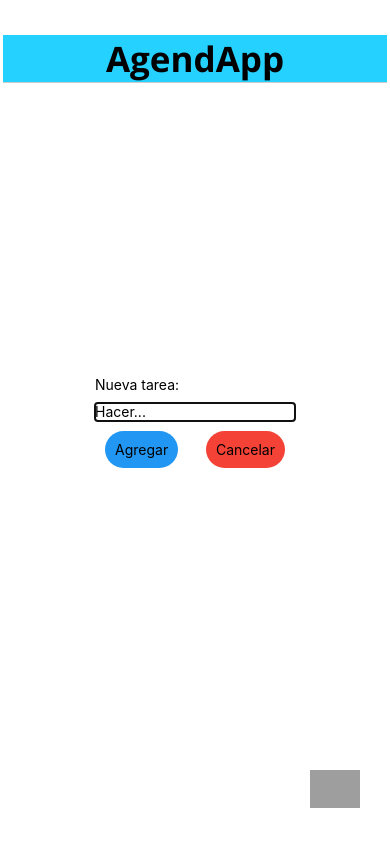
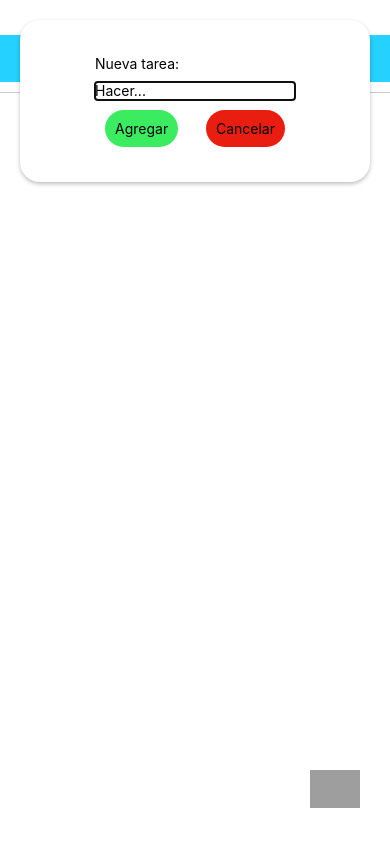
Before and after one commit to patricioriel/patricio_riel_desarrollo_apps, a React Native app: screen / in a window 390 px wide. Both pictures are taken after a click on the element 335 px from the left and 789 px from the top of the page. Built offline with nearby package versions, Linux system fonts and the light colour scheme; grey boxes are pictures that could not be loaded.

Commit message:
agrego render condicional en pantalla inicial

```diff
--- a/App.js
+++ b/App.js
@@ -1,13 +1,9 @@
-import React, { useState, } from "react";
-import {StyleSheet, View, ActivityIndicator} from "react-native";
+import React, { useState} from "react";
+import { StyleSheet,SafeAreaView } from "react-native";
 import * as SplashScreen from 'expo-splash-screen';
 import { useFonts } from 'expo-font';
 
-import BotonFlotante from "./src/components/BotonFlotante";
-import Header from "./src/components/Header";
-import ItemList from "./src/components/ItemList";
-import ModalLista from "./src/components/ModalLista";
-import ModalTask from "./src/components/ModalTask";
+import {Header, BotonFlotante, Isologo, ItemList, ModalLista, ModalTask} from "./src/components"
 
 SplashScreen.preventAutoHideAsync()
 
@@ -78,14 +74,9 @@ export default function App() {
     return null;
   };
 
-
   return (
-    <View style={styles.screen} onLayout={onLayoutRootView}>
-      {loading ? (
-        <View style={styles.spinner}>
-          <ActivityIndicator size="large" color="#0000ff" />
-        </View>
-      ) : (
+    <SafeAreaView style={styles.screen} onLayout={onLayoutRootView}>
+      {loading ? (<Isologo />) : (
         <>
           <Header />
           <ItemList items={items} openTask={openTask} />
@@ -106,8 +97,9 @@ export default function App() {
           />
         </>
       )}
-    </View>
-  )};
+    </SafeAreaView>
+  )
+};
 
 
 const styles = StyleSheet.create({
--- a/src/components/Header.jsx
+++ b/src/components/Header.jsx
@@ -1,4 +1,5 @@
 import { StyleSheet, Text, View } from 'react-native'
+import COLORS from '../constants/COLORS'
 import React from 'react'
 
 const Header = () => {
@@ -20,7 +21,7 @@ const styles = StyleSheet.create({
         textAlign: 'center',
         width: '100%',
         fontSize: 35,
-        backgroundColor: "#25d1fe",
+        backgroundColor: COLORS.celeste,
         fontFamily: "open-sans-bold"
     },
 })
--- /dev/null
+++ b/src/components/Isologo.jsx
@@ -0,0 +1,28 @@
+import { StyleSheet, Image, View } from 'react-native'
+import React from 'react'
+
+const Isologo = () => {
+  return (
+    <View style={styles.containeriso}>
+        <Image
+        style={styles.isologo}
+        source={{ uri: "https://cdn-icons-png.flaticon.com/512/7165/7165526.png" }}
+      />
+      </View>
+  )
+}
+
+export default Isologo
+
+const styles = StyleSheet.create({
+    isologo:{
+        width: 250,
+        height: 250
+      },
+      containeriso:{
+        flex: 1,
+        alignItems: "center",
+        justifyContent: "center",
+        backgroundColor: "#fff"
+      }
+})
--- a/src/components/ItemList.jsx
+++ b/src/components/ItemList.jsx
@@ -1,4 +1,5 @@
 import { StyleSheet, Text, FlatList, Pressable } from 'react-native'
+import COLORS from '../constants/COLORS'
 import React from 'react'
 
 const ItemList = ({ items, openTask }) => {
@@ -8,13 +9,22 @@ const ItemList = ({ items, openTask }) => {
             data={items}
             renderItem={(itemData) => (
                 <Pressable
-                    style={styles.itemContainer}
+                    style={[
+                        styles.itemContainer,
+                        itemData.item.state ? styles.itemContainerResuelto : styles.itemContainerPendiente,
+                    ]}
                     onPress={() => {
                         openTask(itemData.item);
                     }}
                 >
                     <Text style={styles.itemName}>{itemData.item.name}</Text>
-                    <Text style={itemData.item.state ? styles.itemtarea : styles.itemtareaing}>{itemData.item.state ? "Resuelto" : "Pendiente"}</Text>
+                    <Text
+                        style={[
+                            itemData.item.state ? styles.itemtareaResuelto : styles.itemtareaPendiente,
+                        ]}
+                    >
+                        {itemData.item.state ? 'Resuelto ✔️' : 'Pendiente ⏱️'}
+                    </Text>
                 </Pressable>
             )}
             keyExtractor={(item) => item.id.toString()}
@@ -27,24 +37,32 @@ export default ItemList
 const styles = StyleSheet.create({
     flatList: {
         borderTopColor: "#ccc",
-        borderTopWidth: 1
+        borderTopWidth: 1,
+        marginTop:10
     },
     itemContainer: {
         padding: 10,
         marginTop: 1,
         borderBottomColor: "#ccc",
-        borderBottomWidth: 1
+        borderBottomWidth: 1,
     },
     itemName: {
         fontSize: 20,
         fontWeight: "bold"
     },
-    itemtarea: {
-        fontSize: 15,
-        color: "#1ab35e"
+    itemtareaResuelto: {
+        fontSize: 17,
+        color: "green",
     },
-    itemtareaing: {
-        fontSize: 15,
-        color: "#2196f3"
+    itemtareaPendiente: {
+        fontSize: 17,
+        color: "red",
+        fontFamily: "open-sans",
+    },
+    itemContainerResuelto: {
+        backgroundColor: COLORS.fondoverde,
+    },
+    itemContainerPendiente: {
+        backgroundColor: COLORS.fondonaranja,
     },
 })
--- a/src/components/ModalLista.jsx
+++ b/src/components/ModalLista.jsx
@@ -1,4 +1,5 @@
 import { StyleSheet, Text, View, Modal, Pressable} from 'react-native'
+import COLORS from '../constants/COLORS'
 import React from 'react'
 
 const ModalLista = ({onCancelModal, onDeleteTask, modalVisible,selectedItem, stateChange}) => {
@@ -11,7 +12,7 @@ const ModalLista = ({onCancelModal, onDeleteTask, modalVisible,selectedItem, sta
           <Pressable
             onPress={onCancelModal}
           >
-            <Text style={[styles.button, styles.close]}>Cerrar</Text>
+            <Text style={[styles.button, styles.close]}>X</Text>
           </Pressable>
         </View>
 
@@ -30,7 +31,7 @@ const ModalLista = ({onCancelModal, onDeleteTask, modalVisible,selectedItem, sta
 
         <View style={styles.modalActions}>
           <Pressable
-            style={[styles.button, styles.buttonCancel, selectedItem.state && styles.disabledButton]}
+            style={[styles.button, styles.buttonReady, selectedItem.state && styles.disabledButton]}
             onPress={() => {
               stateChange(selectedItem.id);
             }}
@@ -107,11 +108,11 @@ const styles = StyleSheet.create({
     padding: 10,
     marginHorizontal: 10,
   },
-  buttonCancel: {
-    backgroundColor: "#2196F3",
+  buttonReady: {
+    backgroundColor: COLORS.verde,
   },
   buttonDelete: {
-    backgroundColor: "#f44336",
+    backgroundColor: COLORS.rojo,
   },
   buttonClose: {
     position: "absolute",
--- a/src/components/ModalTask.jsx
+++ b/src/components/ModalTask.jsx
@@ -1,4 +1,5 @@
 import { StyleSheet, Text, View, Modal, TextInput, Pressable } from 'react-native'
+import COLORS from '../constants/COLORS'
 import React from 'react'
 
 const ModalTask = ({ addModal, onChangeTask, Task, addTask, closeAddTask }) => {
@@ -17,7 +18,7 @@ const ModalTask = ({ addModal, onChangeTask, Task, addTask, closeAddTask }) => {
                     </View>
                     <View style={styles.modalActions}>
                         <Pressable
-                            style={[styles.button, styles.buttonCancel]}
+                            style={[styles.button, styles.buttonAdd]}
                             onPress={() => {
                                 addTask();
                             }}
@@ -50,7 +51,7 @@ const styles = StyleSheet.create({
         width: 200,
         borderBottomColor: "black",
         borderBottomWidth: 1,
-        marginTop: 10
+        marginTop: 10,
     },
 
     item: {
@@ -66,11 +67,11 @@ const styles = StyleSheet.create({
         padding: 10,
         marginHorizontal: 10,
     },
-    buttonCancel: {
-        backgroundColor: "#2196F3",
+    buttonAdd: {
+        backgroundColor: COLORS.verde
     },
     buttonDelete: {
-        backgroundColor: "#f44336",
+        backgroundColor: COLORS.rojo,
     },
     buttonClose: {
         position: "absolute",
@@ -81,8 +82,19 @@ const styles = StyleSheet.create({
         backgroundColor: "#ccc",
     },
     modalMainView: {
-        flex: 1,
-        justifyContent: "center",
-        alignItems: "center",
+            margin: 20,
+            justifyContent:"center",
+            backgroundColor: "white",
+            borderRadius: 20,
+            padding: 35,
+            alignItems: "center",
+            shadowColor: "#000",
+            shadowOffset: {
+              width: 0,
+              height: 2,
+            },
+            shadowOpacity: 0.25,
+            shadowRadius: 4,
+            elevation: 5,
     },
 })
--- /dev/null
+++ b/src/components/index.js
@@ -0,0 +1,16 @@
+import Header from "./Header";
+import BotonFlotante from "./BotonFlotante";
+import Isologo from "./Isologo";
+import ItemList from "./ItemList";
+import ModalLista from "./ModalLista";
+import ModalTask from "./ModalTask";
+
+export {
+    Header,
+    BotonFlotante,
+    Isologo,
+    ItemList,
+    ModalLista,
+    ModalTask,
+
+}
--- /dev/null
+++ b/src/constants/COLORS.js
@@ -0,0 +1,7 @@
+export default {
+    celeste: '#25d1fe',
+    verde: '#3BEB60',
+    rojo: '#EA1E10',
+    fondoverde: '#D0ECD0',
+    fondonaranja: '#FFEDCC'
+}
```
